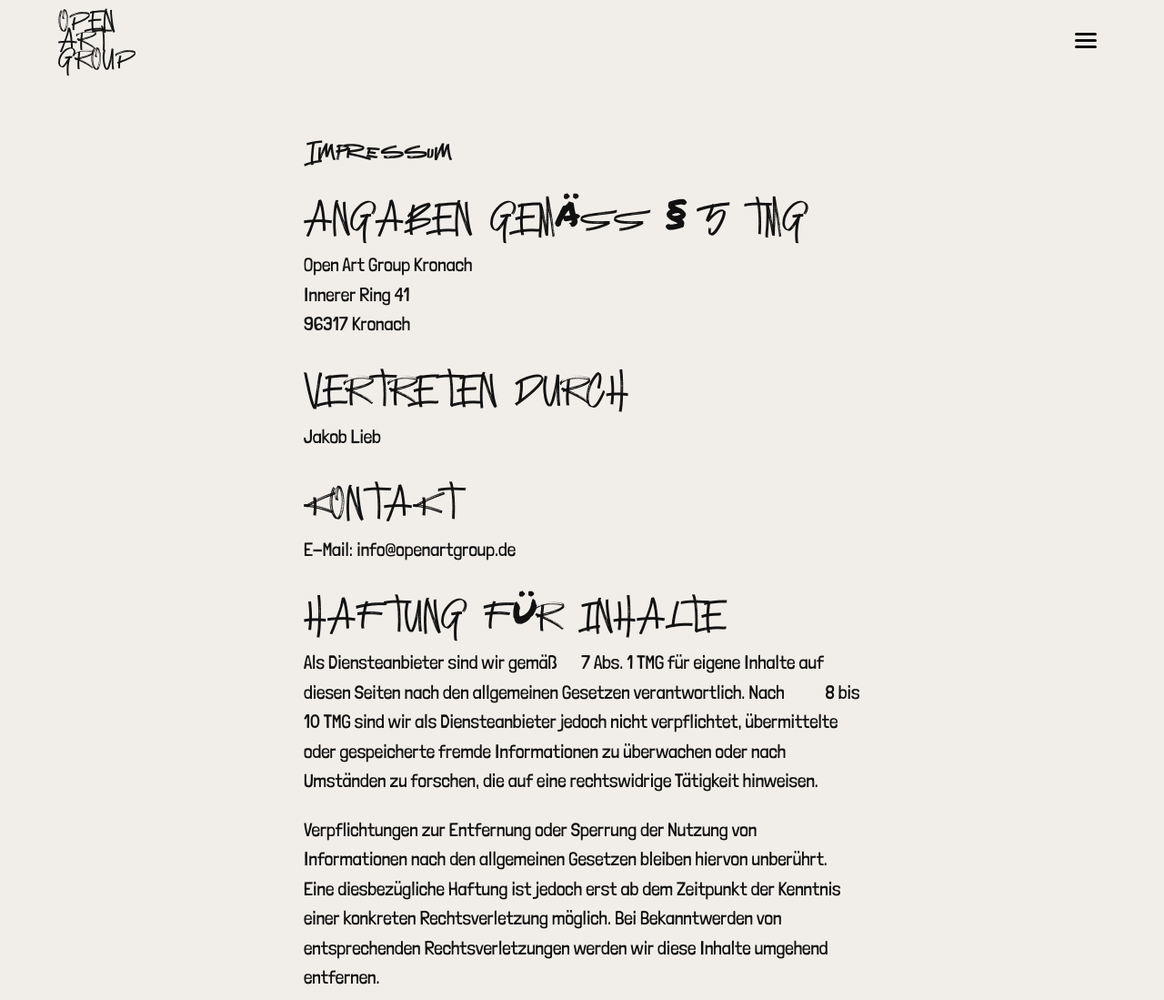
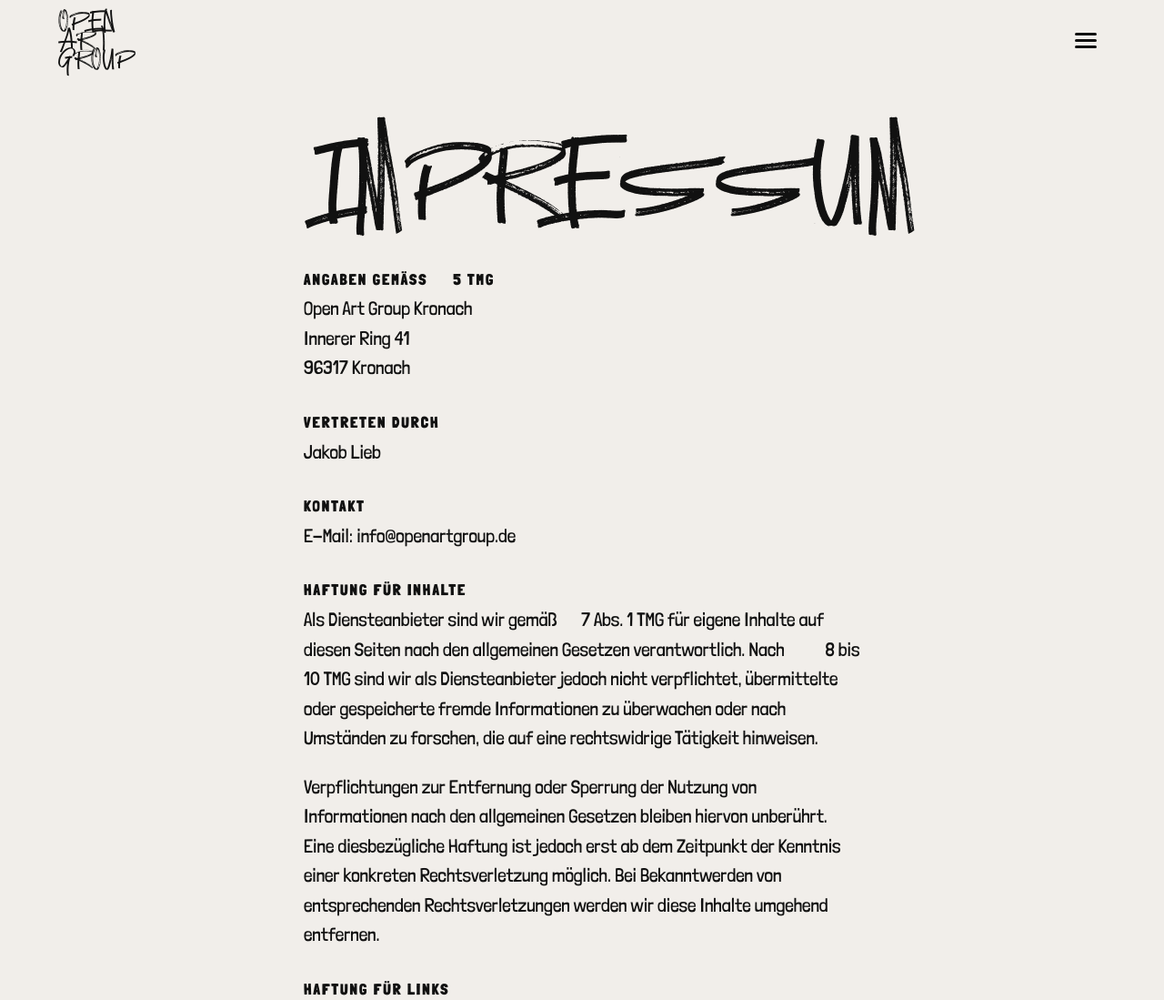
Before and after one commit to jonasenglich/OAG-Website, a plain HTML site: page impressum.html in a window 1280 px wide. Shown: the top 1099 px of the page at 91% size. Drawn offline with Linux system fonts and the light colour scheme.

Commit message:
auto: update website files

```diff
--- a/styles.css
+++ b/styles.css
@@ -725,6 +725,22 @@ p { margin: 0 0 1em; }
   text-transform: uppercase;
   margin: 40px 0 16px;
 }
+
+/* Legal-Seiten: nur h1 in Display-Schrift, h2 in Fließtextschrift */
+.artikel--legal .artikel__body h1 {
+  font-size: clamp(56px, 9vw, 110px);
+  text-transform: uppercase;
+  line-height: 0.88;
+  margin-bottom: 48px;
+}
+.artikel--legal .artikel__body h2 {
+  font-family: var(--font-body);
+  font-size: clamp(13px, 0.6vw + 10px, 17px);
+  font-weight: 900;
+  text-transform: uppercase;
+  letter-spacing: 0.12em;
+  margin: 36px 0 8px;
+}
 .artikel__body p { max-width: 65ch; }
 
 /* ====== Mobile ====== */
```
